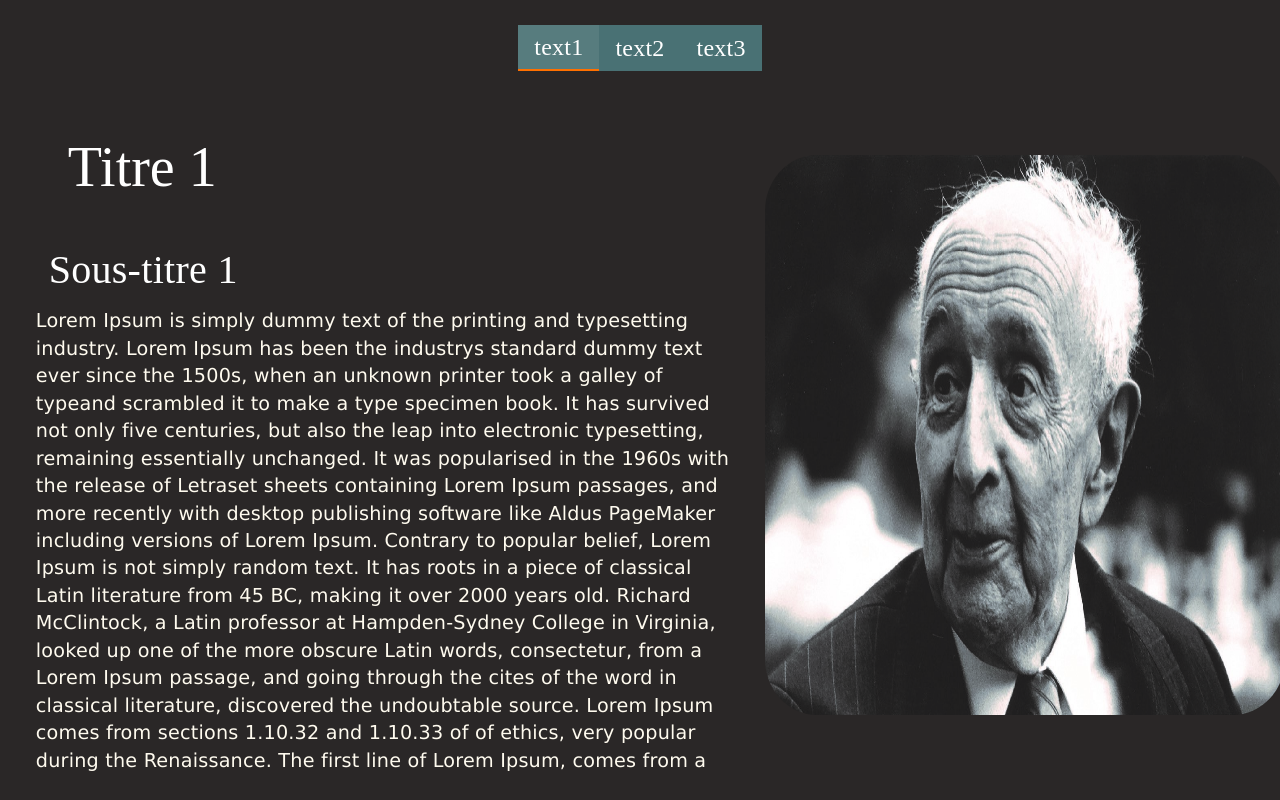
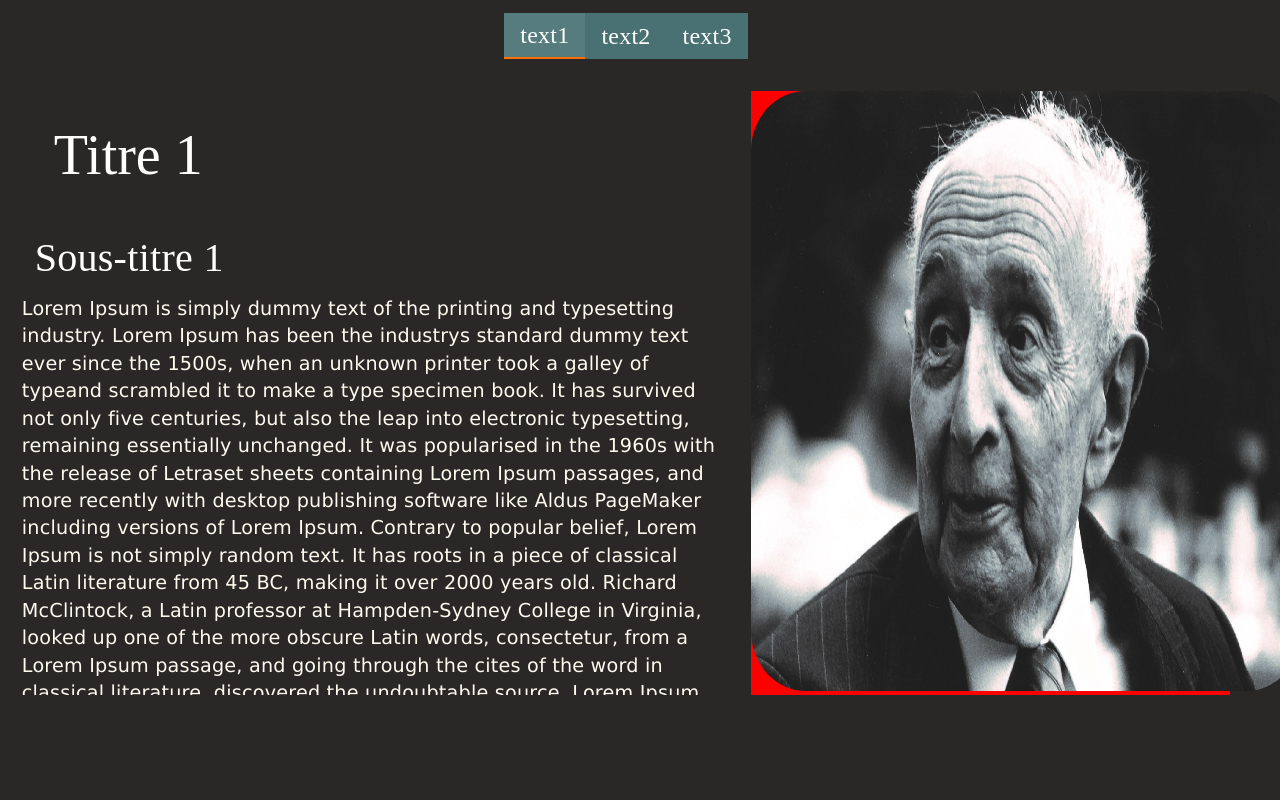
Before and after one commit to TSB04/sally, a Next.js app in the folder app/: page / in a window 1280 px wide. Built offline with nearby package versions, Linux system fonts and the light colour scheme.

Commit message:
fix: image size

```diff
--- a/app/pages/index.tsx
+++ b/app/pages/index.tsx
@@ -8,8 +8,9 @@ import Image3 from '../public/image3.jpeg'
 import Theme from '../theme/Theme'
 
 const myStyle = {
-	padding: "2% 0",
+	padding: "1% 0",
 	background: Theme.palette.primary.dark,
+
 	nav: {
 		display: "flex",
 		flexDirection: "row",
@@ -18,10 +19,10 @@ const myStyle = {
 	main: {
 	},
 	aside:{
-
+		backgroundColor:"red"
 	},
 	text:{
-		maxHeight: "58vh",
+		maxHeight: "50vh",
 		overflowY: "auto",
 		"&::-webkit-scrollbar": {
 			width: "2.5px",
@@ -36,8 +37,8 @@ const myStyle = {
 	},
 	image:{
 		borderRadius: "10%",
-		width: "65vh",
-		height: "70vh",
+		width: 550,
+		height: 600,
 	}
 }
 
```
